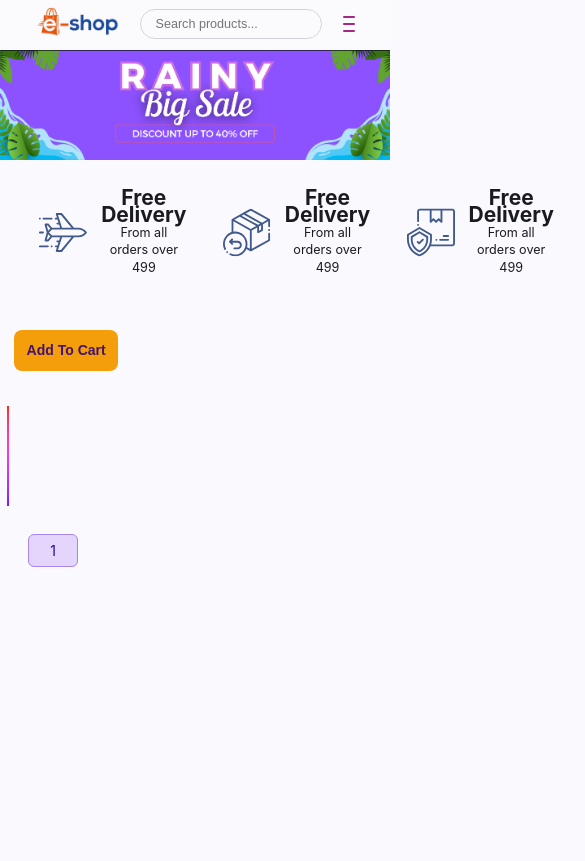
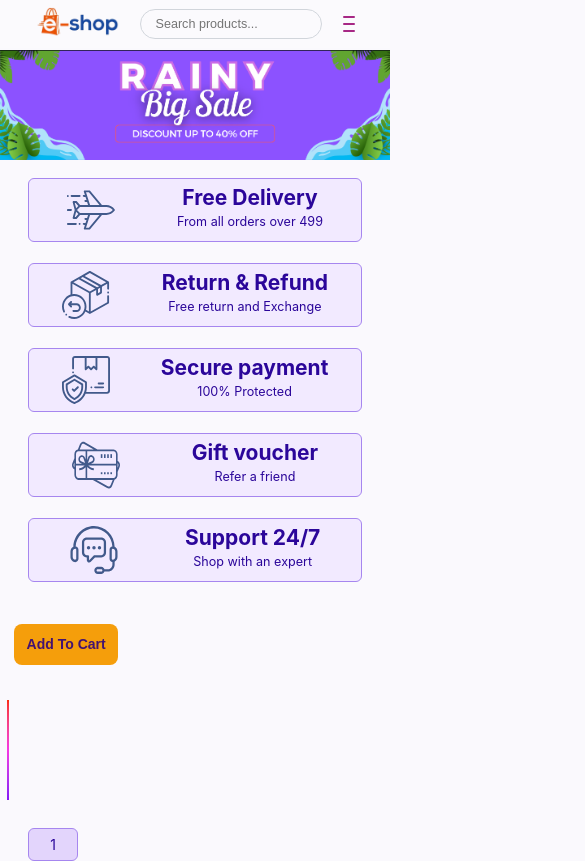
Before and after one commit to SachidanandaPadhiali/ecommerce-project-angular, an Angular app: page /user-home in a window 390 px wide. Shown: the top 861 px of the page, 585 px wide, since content can reach past the window. Built offline with nearby package versions, Linux system fonts and the light colour scheme; sample sign-in values are in the browser's storage.

Commit message:
Added Responsive Design with responsiveness

```diff
--- a/src/app/user-home/user-home.css
+++ b/src/app/user-home/user-home.css
@@ -1,13 +1,53 @@
 #elements {
-    width: 90%;
     padding: 1rem 2rem;
 }
 
 #elements ul {
-    display: flex;
-    flex-direction: row;
-    justify-content: space-between;
-    gap: 1rem;
+    list-style: none;
+    display: grid;
+    gap: 0.5rem;
+    padding: 0;
+    margin: 0;
+}
+
+#elements ul {
+    grid-template-columns: 1fr;
+}
+
+/* 500px to 767px: 2 items per row */
+@media (min-width: 500px) and (max-width: 799px) {
+    #elements ul {
+        grid-template-columns: repeat(2, 1fr);
+    }
+
+    #elements ul li {
+        padding: .5rem;
+    }
+}
+
+/* 768px to 1199px: 3 in first row, 2 in second */
+@media (min-width: 800px) and (max-width: 1199px) {
+    #elements ul {
+        gap: 1rem;
+        grid-template-columns: repeat(3, 1fr);
+    }
+
+    #elements ul li:nth-child(4),
+    #elements ul li:nth-child(5) {
+        grid-column: span 1;
+    }
+
+    #elements ul li {
+        justify-content: space-between;
+        padding: .5rem 1.5rem;
+    }
+}
+
+/* 1200px and above: 5 in one row */
+@media (min-width: 1200px) {
+    #elements ul {
+        grid-template-columns: repeat(5, 1fr);
+    }
 }
 
 #elements ul li {
@@ -15,12 +55,21 @@
     flex-direction: row;
     justify-content: space-around;
     gap: 1rem;
-    padding: .8rem;
+    padding: .5rem 2rem;
     border-radius: 6px;
     margin-bottom: 1rem;
     font-size: .9rem;
     text-align: center;
     animation: fadeIn .3s ease-out;
+    background: #f2eaff;
+    color: #2b069a;
+    border: 1px solid #a686ef;
+}
+
+#elements ul li:hover {
+    background: color-mix(in srgb, var(--electric-violet) 15%, transparent);
+    color: #2b069a;
+    border: 1px solid #a686ef;
 }
 
 #elements ul li img {
@@ -42,3 +91,8 @@
 .info-right {
     text-align: center;
 }
+
+#elements ul li {
+    padding: .5rem 1rem;
+}
+}
--- a/src/app/user-home/user-home.html
+++ b/src/app/user-home/user-home.html
@@ -13,22 +13,29 @@
             <li>
                 <img class="image-left" src="assets/image/svg/return.svg" alt="delivery">
                 <div class="info-right">
-                    <h4>Free Delivery</h4>
-                    <p>From all orders over 499</p>
+                    <h4>Return & Refund</h4>
+                    <p>Free return and Exchange</p>
                 </div>
             </li>
             <li>
                 <img class="image-left" src="assets/image/svg/secure.svg" alt="delivery">
                 <div class="info-right">
-                    <h4>Free Delivery</h4>
-                    <p>From all orders over 499</p>
+                    <h4>Secure payment</h4>
+                    <p>100% Protected</p>
+                </div>
+            </li>
+            <li>
+                <img class="image-left" src="assets/image/svg/voucher.svg" alt="delivery">
+                <div class="info-right">
+                    <h4>Gift voucher</h4>
+                    <p>Refer a friend</p>
                 </div>
             </li>
             <li>
                 <img class="image-left" src="assets/image/svg/support.svg" alt="delivery">
                 <div class="info-right">
-                    <h4>Free Delivery</h4>
-                    <p>From all orders over 499</p>
+                    <h4>Support 24/7</h4>
+                    <p>Shop with an expert</p>
                 </div>
             </li>
         </ul>
```
